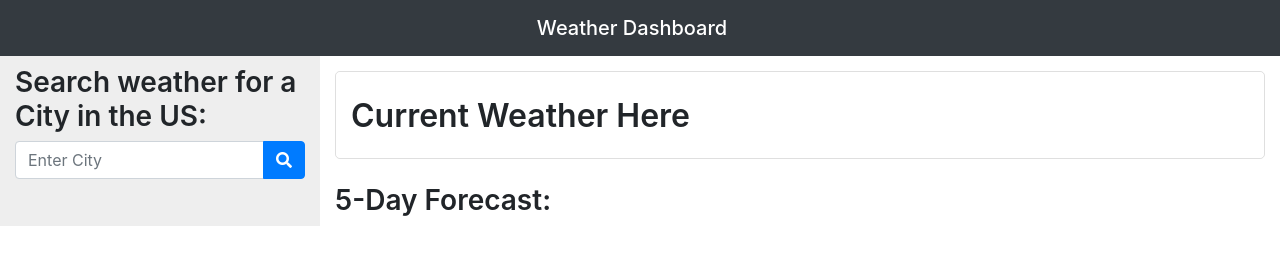
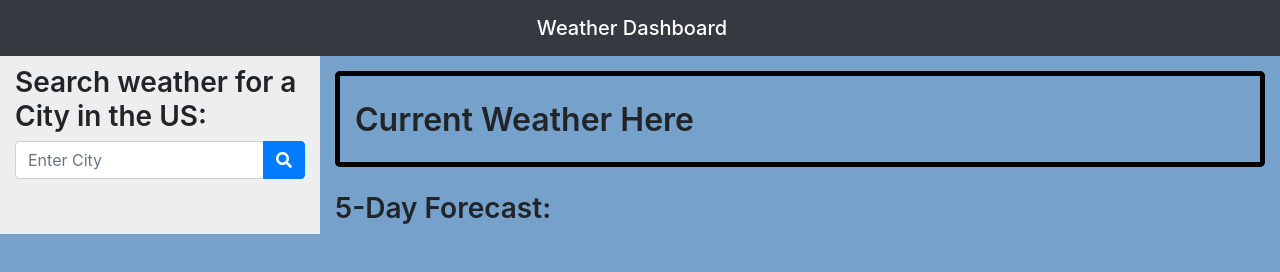
Before and after one commit to gsteed1677/weather-dashboard, a plain HTML site: page index.html in a window 1280 px wide. Drawn offline with nearby package versions, Linux system fonts and the light colour scheme.

Commit message:
added more comments and updated some css coloring

```diff
--- a/style.css
+++ b/style.css
@@ -1,3 +1,7 @@
+body {
+  background-color: rgb(118, 161, 202);
+}
+
 .searchColumn {
   background-color: #eee;
 }
@@ -9,7 +13,7 @@ h3 {
 }
 
 h4 {
-  font-weight: 600;
+  font-weight: 500;
 }
 
 .container {
@@ -41,7 +45,7 @@ h4 {
 }
 
 #currentForecast {
-  border: solid 1px rgba(0, 0, 0, 0.125);
+  border: solid 5px black;
   border-radius: 0.3rem;
   margin: 15px 0 15px 0;
   padding: 15px;
```
Also changed, not shown: index.html (+3 -1 lines), script.js (+12 -4 lines).
